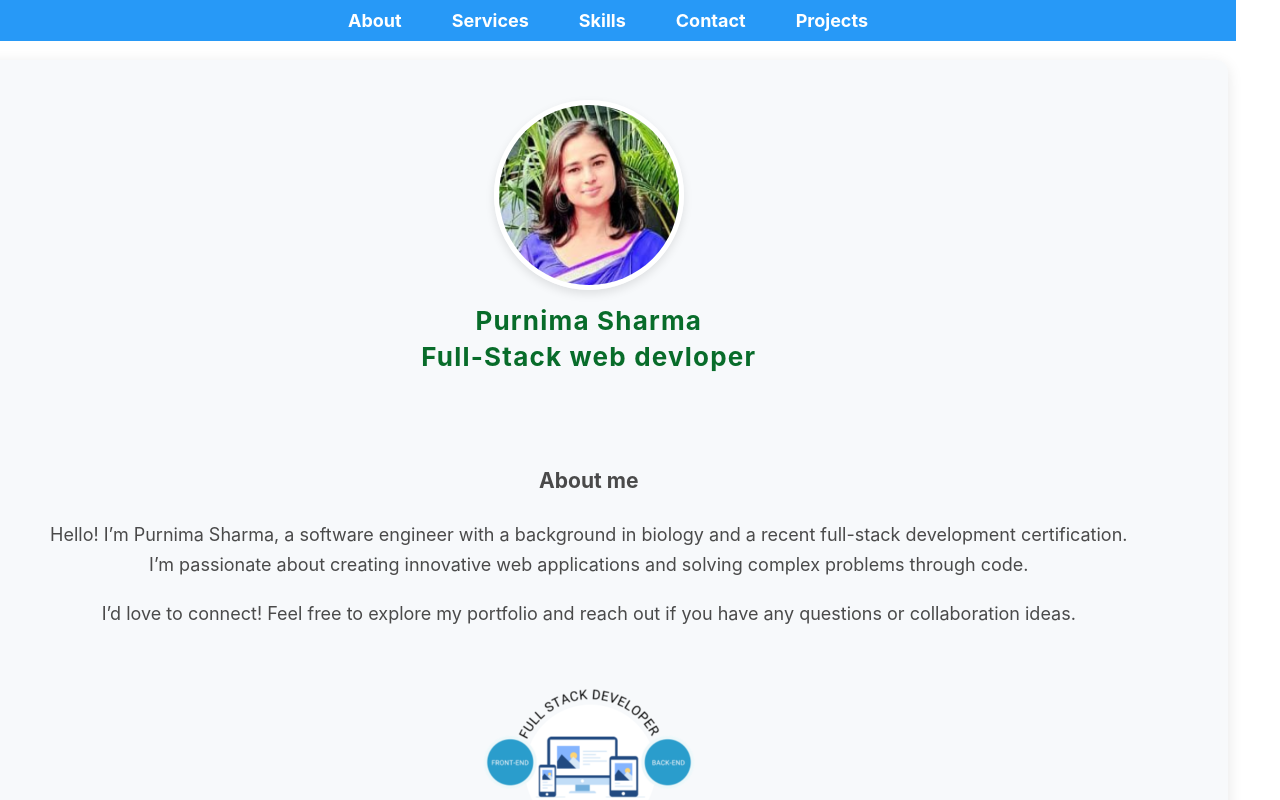
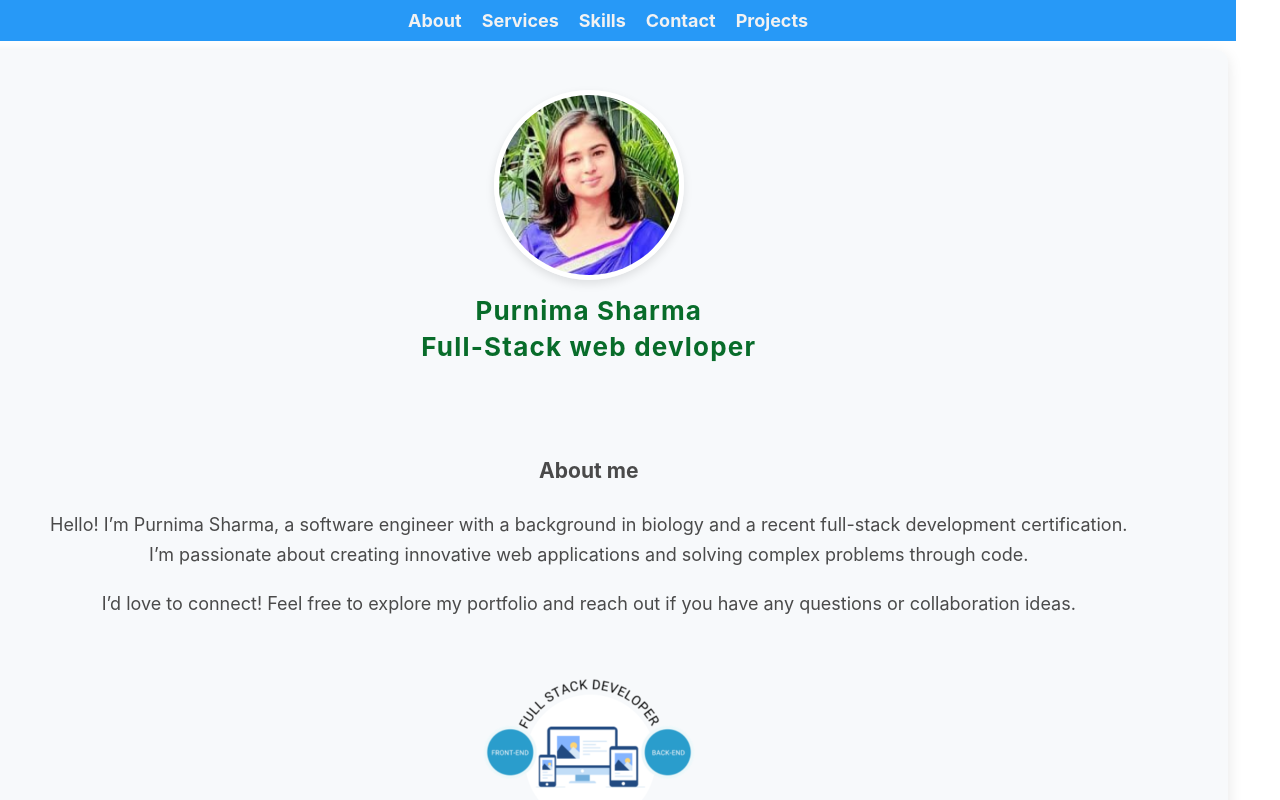
Before and after one commit to iampurnima/portfolio-version-1, a React (Create React App) app: page / in a window 1280 px wide. Shown: the top 800 px of the page. Built offline with nearby package versions, Linux system fonts and the light colour scheme.

Commit message:
nav changed

```diff
--- a/src/App.css
+++ b/src/App.css
@@ -50,60 +50,6 @@ nav ul li a:hover {
 
 
 /* Container settings */
-.headerContainer {
-  width: 92vw;
-  display: flex;
-  flex-direction: column;
-  align-items: center;
-  padding-top: 60px; /* Adjusted for a slightly larger fixed navbar */
-}
-
-/* Navbar settings */
-
-
-/* Navbar list */
-nav ul {
-  list-style: none;
-  margin: 0;
-  padding: 0;
-  display: flex;
-  gap: 30px; /* Space between each link */
-}
-
-/* Navbar list items */
-nav ul li {
-  position: relative; /* Needed for pseudo-element hover effect */
-}
-
-/* Navbar links */
-nav ul li a {
-  color: rgb(255, 255, 255); /* White text */
-  text-decoration: none;
-  font-weight: bold;
-  font-size: 18px;
-  transition: color 0.3s ease-in-out; /* Smooth transition for color change */
-}
-
-/* Navbar link hover effect */
-nav ul li a:hover {
-  color: #ffffff; /* Highlight color */
-}
-
-nav ul li a::after {
-  content: "";
-  display: block;
-  width: 0;
-  height: 3px;
-  background: #ffffff; /* Underline color */
-  transition: width 0.3s ease-in-out; /* Smooth underline expansion */
-  position: absolute;
-  bottom: -5px; /* Position underline just below text */
-  left: 0;
-}
-
-nav ul li a:hover::after {
-  width: 100%; /* Expand underline on hover */
-}
 
 /* Add an active link class if needed */
 nav ul li a.active {
```
